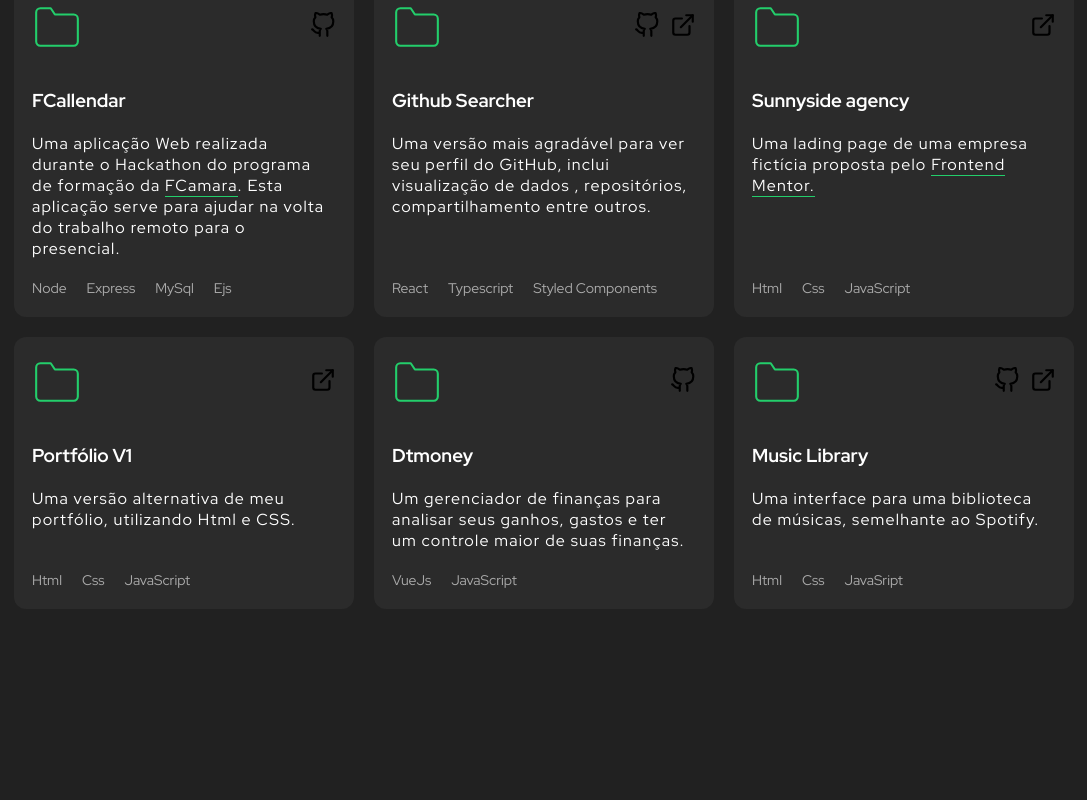
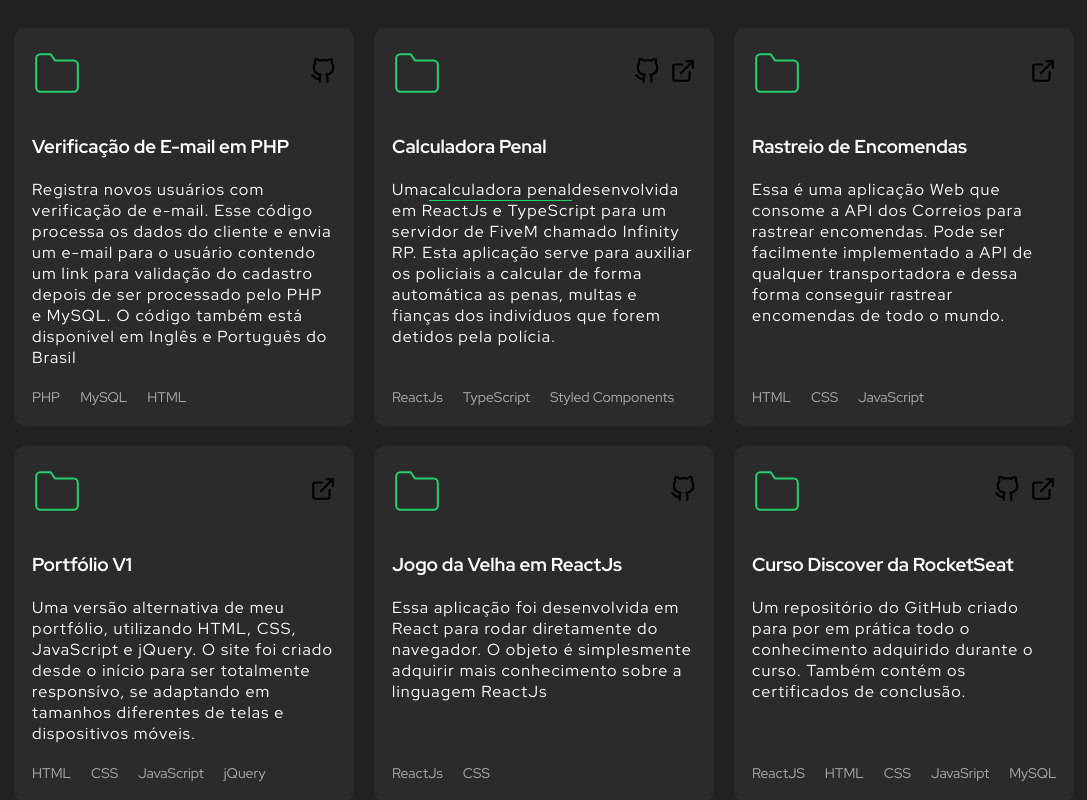
Before and after one commit to luysfernnando/portfolio-react, a React (Create React App) app: page / in a window 1280 px wide. Shown: the part 1580-2380 px from the top of the page, without its empty margins (96-1183 px from the left). Built offline with nearby package versions, Linux system fonts and the light colour scheme.

Commit message:
Update 1.5
Changelog:
- Atualizado o Quadro de Portfólio com novos projetos
- Alterado o texto do módulo About Me
- Fix do Css
- Revisão do reCAPTCHA

```diff
--- a/src/components/About/About.tsx
+++ b/src/components/About/About.tsx
@@ -33,10 +33,11 @@ export function About() {
           style={{ marginTop: "2rem", marginBottom: "2rem" }}
         >
           <p>
-            Desenvolvo sites e aplicações utilizando React, HTML, CSS, e
-            JavaScript. Tenho familiaridade em desenvolver layouts que me
-            fornecem. Estou sempre me aprimorando a cada projeto que colocam em
-            minhas mãos.
+            Desenvolvo sites e aplicações profissionais utilizando
+            principalmente React, TypeScript e MySQL, também possuo vasto
+            conhecimento de PHP, HTML, CSS e JavaScript. Tenho familiaridade em
+            desenvolver layouts modernos elegantes e responsivos. Estou sempre
+            me aprimorando a cada projeto que colocam em minhas mãos.
           </p>
         </ScrollAnimation>
         <ScrollAnimation animateIn="fadeInLeft" delay={0.6 * 1000}>
--- a/src/components/About/styles.ts
+++ b/src/components/About/styles.ts
@@ -49,13 +49,11 @@ export const Container = styled.section`
       width: 100%;
       height: 500px;
       object-fit: cover;
-
     }
-      filter: grayscale(1);
-      transition: filter 0.5s;
-      &:hover {
-        filter: grayscale(0);
-      }
+    filter: grayscale(1);
+    transition: filter 0.5s;
+    &:hover {
+      filter: grayscale(0);
     }
   }
 
--- a/src/components/Portfolio/Portfolio.tsx
+++ b/src/components/Portfolio/Portfolio.tsx
@@ -28,7 +28,7 @@ export function Portfolio() {
               </svg>
               <div className="project-links">
                 <a
-                  href="https://github.com/luysfernnando"
+                  href="https://github.com/luysfernnando/E-Mail_Verification"
                   target="_blank"
                   rel="noreferrer"
                 >
@@ -37,20 +37,20 @@ export function Portfolio() {
               </div>
             </header>
             <div className="body">
-              <h3>FCallendar</h3>
+              <h3>Verificação de E-mail em PHP</h3>
               <p>
-                Uma aplicação Web realizada durante o Hackathon do programa de
-                formação da <a href="https://www.fcamara.com.br/"> FCamara</a>.
-                Esta aplicação serve para ajudar na volta do trabalho remoto
-                para o presencial.
+                Registra novos usuários com verificação de e-mail. Esse código
+                processa os dados do cliente e envia um e-mail para o usuário
+                contendo um link para validação do cadastro depois de ser
+                processado pelo PHP e MySQL. O código também está disponível em
+                Inglês e Português do Brasil
               </p>
             </div>
             <footer>
               <ul className="tech-list">
-                <li>Node</li>
-                <li>Express</li>
-                <li>MySql</li>
-                <li>Ejs</li>
+                <li>PHP</li>
+                <li>MySQL</li>
+                <li>HTML</li>
               </ul>
             </footer>
           </div>
@@ -75,14 +75,14 @@ export function Portfolio() {
               </svg>
               <div className="project-links">
                 <a
-                  href="https://github.com/luysfernnando"
+                  href="https://github.com/luysfernnando/Calculadora-Infinity-Police-v2"
                   target="_blank"
                   rel="noreferrer"
                 >
                   <img src={githubIcon} alt="GitHub" />
                 </a>
                 <a
-                  href="https://github.com/luysfernnando"
+                  href="https://calculadora-infinitypolice.vercel.app/"
                   target="_blank"
                   rel="noreferrer"
                 >
@@ -90,18 +90,27 @@ export function Portfolio() {
                 </a>
               </div>
             </header>
-            <div className="body">
-              <h3>Github Searcher</h3>
+            <div id="calculadora" className="body">
+              <h3>Calculadora Penal</h3>
               <p>
-                Uma versão mais agradável para ver seu perfil do GitHub, inclui
-                visualização de dados , repositórios, compartilhamento entre
-                outros.
+                Uma
+                <a
+                  href="https://github.com/luysfernnando/Calculadora-Infinity-Police-v2"
+                  target="_blank"
+                  rel="noreferrer"
+                >
+                  calculadora penal
+                </a>
+                  desenvolvida em ReactJs e TypeScript para um servidor de FiveM
+                chamado Infinity RP. Esta aplicação serve para auxiliar os
+                policiais a calcular de forma automática as penas, multas e
+                fianças dos indivíduos que forem detidos pela polícia.
               </p>
             </div>
             <footer>
               <ul className="tech-list">
-                <li>React</li>
-                <li>Typescript</li>
+                <li>ReactJs</li>
+                <li>TypeScript</li>
                 <li>Styled Components</li>
               </ul>
             </footer>
@@ -127,7 +136,7 @@ export function Portfolio() {
               </svg>
               <div className="project-links">
                 <a
-                  href="https://github.com/luysfernnando"
+                  href="https://github.com/luysfernnando/Rastreio-Global"
                   target="_blank"
                   rel="noreferrer"
                 >
@@ -136,16 +145,18 @@ export function Portfolio() {
               </div>
             </header>
             <div className="body">
-              <h3>Sunnyside agency</h3>
+              <h3>Rastreio de Encomendas</h3>
               <p>
-                Uma lading page de uma empresa fictícia proposta pelo{" "}
-                <a href="https://www.frontendmentor.io/">Frontend Mentor.</a>
+                Essa é uma aplicação Web que consome a API dos Correios para
+                rastrear encomendas. Pode ser facilmente implementado a API de
+                qualquer transportadora e dessa forma conseguir rastrear
+                encomendas de todo o mundo.
               </p>
             </div>
             <footer>
               <ul className="tech-list">
-                <li>Html</li>
-                <li>Css</li>
+                <li>HTML</li>
+                <li>CSS</li>
                 <li>JavaScript</li>
               </ul>
             </footer>
@@ -182,14 +193,18 @@ export function Portfolio() {
             <div className="body">
               <h3>Portfólio V1</h3>
               <p>
-                Uma versão alternativa de meu portfólio, utilizando Html e CSS.
+                Uma versão alternativa de meu portfólio, utilizando HTML, CSS,
+                JavaScript e jQuery. O site foi criado desde o início para ser
+                totalmente responsívo, se adaptando em tamanhos diferentes de
+                telas e dispositivos móveis.
               </p>
             </div>
             <footer>
               <ul className="tech-list">
-                <li>Html</li>
-                <li>Css</li>
+                <li>HTML</li>
+                <li>CSS</li>
                 <li>JavaScript</li>
+                <li>jQuery</li>
               </ul>
             </footer>
           </div>
@@ -223,16 +238,17 @@ export function Portfolio() {
               </div>
             </header>
             <div className="body">
-              <h3>Dtmoney</h3>
+              <h3>Jogo da Velha em ReactJs</h3>
               <p>
-                Um gerenciador de finanças para analisar seus ganhos, gastos e
-                ter um controle maior de suas finanças.
+                Essa aplicação foi desenvolvida em React para rodar diretamente
+                do navegador. O objeto é simplesmente adquirir mais conhecimento
+                sobre a linguagem ReactJs
               </p>
             </div>
             <footer>
               <ul className="tech-list">
-                <li>VueJs</li>
-                <li>JavaScript</li>
+                <li>ReactJs</li>
+                <li>CSS</li>
               </ul>
             </footer>
           </div>
@@ -257,14 +273,14 @@ export function Portfolio() {
               </svg>
               <div className="project-links">
                 <a
-                  href="https://github.com/luysfernnando"
+                  href="https://github.com/luysfernnando/Curso-Discover-Rocketseat"
                   target="_blank"
                   rel="noreferrer"
                 >
                   <img src={githubIcon} alt="Visitar site" />
                 </a>
                 <a
-                  href="https://github.com/luysfernnando"
+                  href="https://app.rocketseat.com.br/certificates/80104899-9057-4dab-8b11-ddb2305c880a"
                   target="_blank"
                   rel="noreferrer"
                 >
@@ -273,17 +289,20 @@ export function Portfolio() {
               </div>
             </header>
             <div className="body">
-              <h3>Music Library</h3>
+              <h3>Curso Discover da RocketSeat</h3>
               <p>
-                Uma interface para uma biblioteca de músicas, semelhante ao
-                Spotify.
+                Um repositório do GitHub criado para por em prática todo o
+                conhecimento adquirido durante o curso. Também contém os
+                certificados de conclusão.
               </p>
             </div>
             <footer>
               <ul className="tech-list">
-                <li>Html</li>
-                <li>Css</li>
+                <li>ReactJS</li>
+                <li>HTML</li>
+                <li>CSS</li>
                 <li>JavaSript</li>
+                <li>MySQL</li>
               </ul>
             </footer>
           </div>
--- a/src/components/Portfolio/styles.ts
+++ b/src/components/Portfolio/styles.ts
@@ -1,16 +1,15 @@
 import styled from "styled-components";
-
 
 export const Container = styled.section`
   margin-top: 15rem;
 
-  h2{
+  h2 {
     text-align: center;
     font-size: 4rem;
     margin-bottom: 10rem;
   }
 
-  .projects{
+  .projects {
     display: grid;
     grid-template-columns: repeat(3, 1fr);
     grid-template-rows: auto;
@@ -18,7 +17,7 @@ export const Container = styled.section`
     padding: 1rem;
     overflow: hidden;
 
-    .project{
+    .project {
       padding: 2rem 1.8rem;
       background-color: #2b2b2b;
       border-radius: 1.2rem;
@@ -26,19 +25,19 @@ export const Container = styled.section`
       display: flex;
       flex-direction: column;
       height: 100%;
-      color: #FFF;
-      &:hover{
+      color: #fff;
+      &:hover {
         transform: translateY(-5px);
         background-color: var(--pink);
       }
 
-      header{
+      header {
         display: flex;
         align-items: center;
         justify-content: space-between;
         color: var(--blue);
         margin-bottom: 3.6rem;
-        .project-links{
+        .project-links {
           display: flex;
           align-items: center;
           gap: 1rem;
@@ -48,26 +47,26 @@ export const Container = styled.section`
         }
       }
 
-      h3{
+      h3 {
         margin-bottom: 2rem;
       }
 
-      p{
+      p {
         letter-spacing: 0.12rem;
         margin-bottom: 2rem;
-        a{
-          color: #FFFF;
+        a {
+          color: #ffff;
           border-bottom: 1px solid var(--green);
           transition: color 0.25s;
-          &:hover{
+          &:hover {
             color: var(--green);
           }
         }
       }
 
-      footer{
+      footer {
         margin-top: auto;
-        .tech-list{
+        .tech-list {
           display: flex;
           align-items: center;
           gap: 2rem;
@@ -75,19 +74,18 @@ export const Container = styled.section`
           opacity: 0.6;
         }
       }
-
     }
   }
 
-  @media (max-width: 960px){
-    .projects{
+  @media (max-width: 960px) {
+    .projects {
       grid-template-columns: 1fr 1fr;
     }
   }
 
-  @media (max-width: 740px){
-    .projects{
+  @media (max-width: 740px) {
+    .projects {
       grid-template-columns: 1fr;
     }
   }
-`
+`;
```
Also changed, not shown: src/assets/portfolio-calculadora.png (added).
